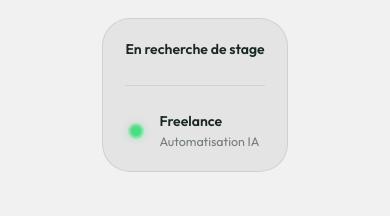
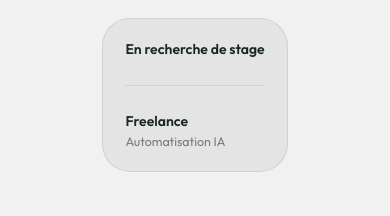
Before and after one commit to EtienneP-26/MonPortfolio, a React (Vite) app: page / in a window 390 px wide. Shown: the part 820-1036 px from the top of the page. Built offline with nearby package versions, Linux system fonts and the light colour scheme.

Commit message:
style: remove freelance dot and hide project arrows on mobile

```diff
--- a/src/Components/Projects/Projects.css
+++ b/src/Components/Projects/Projects.css
@@ -257,4 +257,9 @@
     min-width: 270px;
     max-width: 270px;
   }
+
+  /* Sur téléphone, on fait défiler au doigt : pas de flèches */
+  .nav-btn {
+    display: none;
+  }
 }
--- a/src/data/portfolio.js
+++ b/src/data/portfolio.js
@@ -75,7 +75,6 @@ Ancien stagiaire SysOps / DevOps chez Cyllene, je cherche un stage IA / MLOps /
       href: '#stage',
     },
     {
-      icon: 'active-dot',
       title: 'Freelance',
       subtitle: 'Automatisation IA',
     },
```
